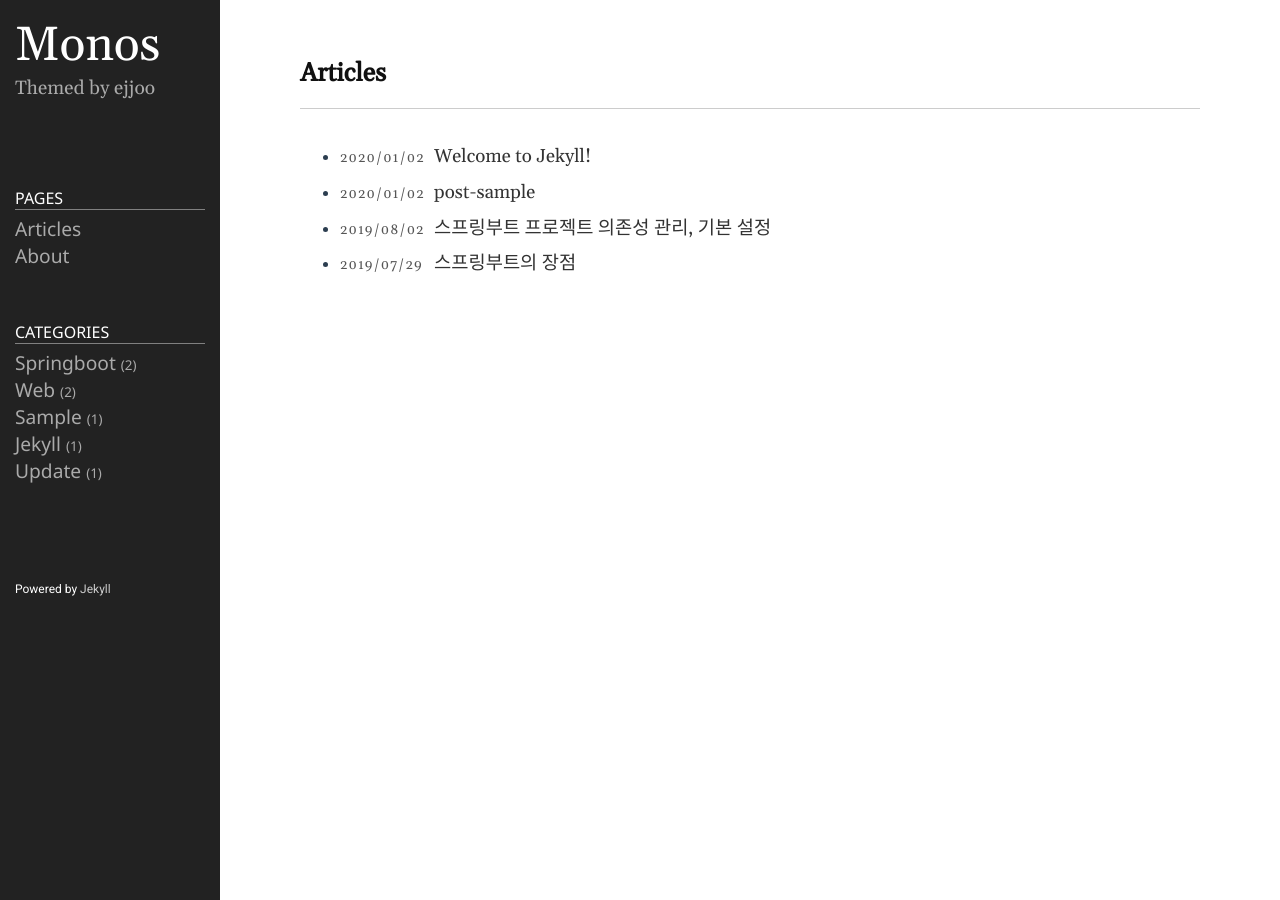
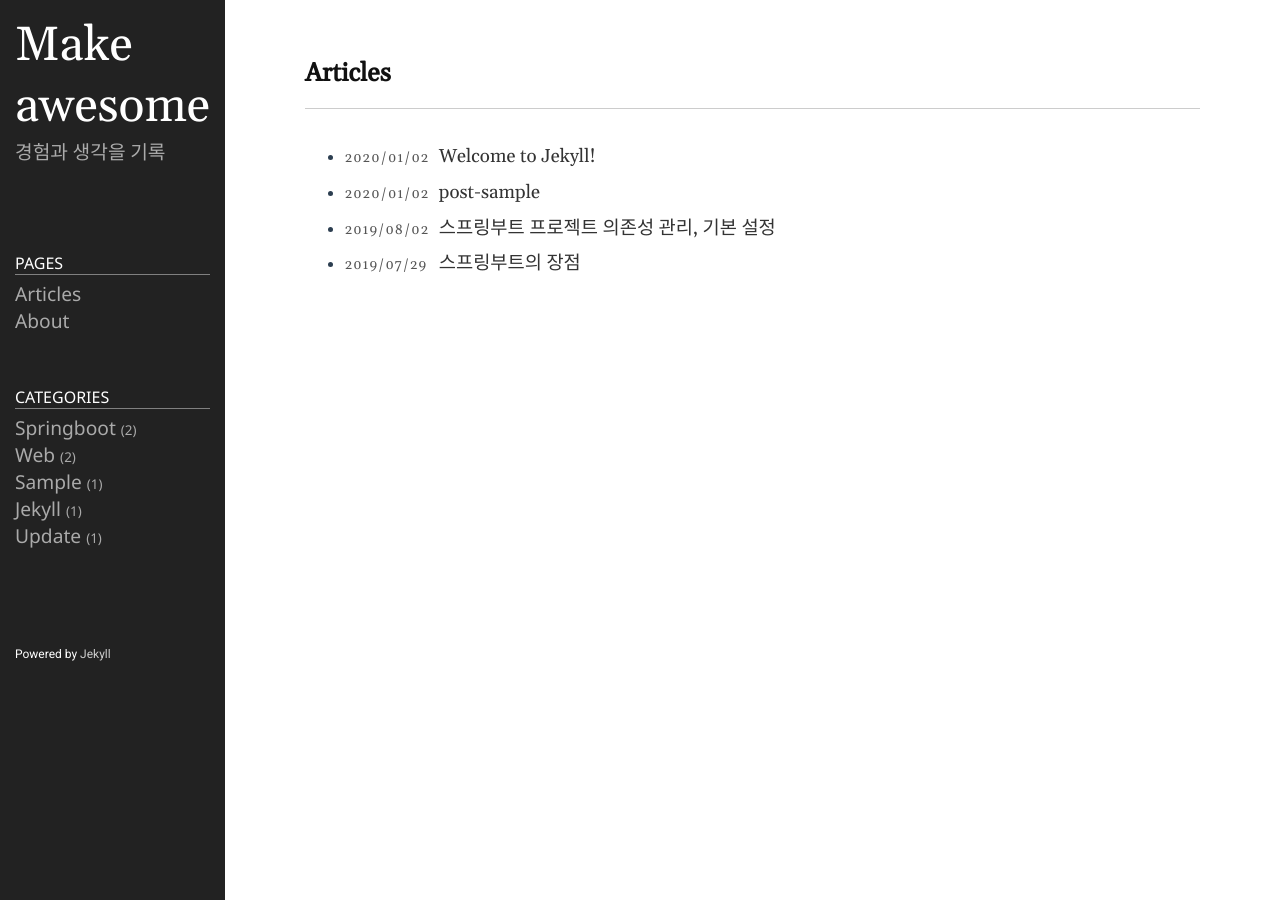
Before and after one commit to makeawesome/makeawesome.github.io, a Jekyll site: the page built from index.md, in a window 1280 px wide. Built offline with Jekyll 4.4.1, drawn with Linux system fonts in a browser that asks for light colours.

Commit message:
Update _config.yml

```diff
--- a/_config.yml
+++ b/_config.yml
@@ -18,13 +18,13 @@
 # You can create any custom variable you would like, and they will be accessible
 # in the templates via {{ site.myvariable }}.
 
-title: Monos
-email: ejjoo7994@gmail.com
+title: Make awesome
+email: geonee.min@gmail.com
 description: >- # this means to ignore newlines until "baseurl:"
-  Themed by ejjoo
+  경험과 생각을 기록
 # baseurl: "/" # the subpath of your site, e.g. /blog
 # url: "http://ejjoo.github.io" # the base hostname & protocol for your site, e.g. http://example.com
-github_username: ejjoo
+github_username: makeawesome
 highlighter: rouge
 svg:
   optimize: true
```
